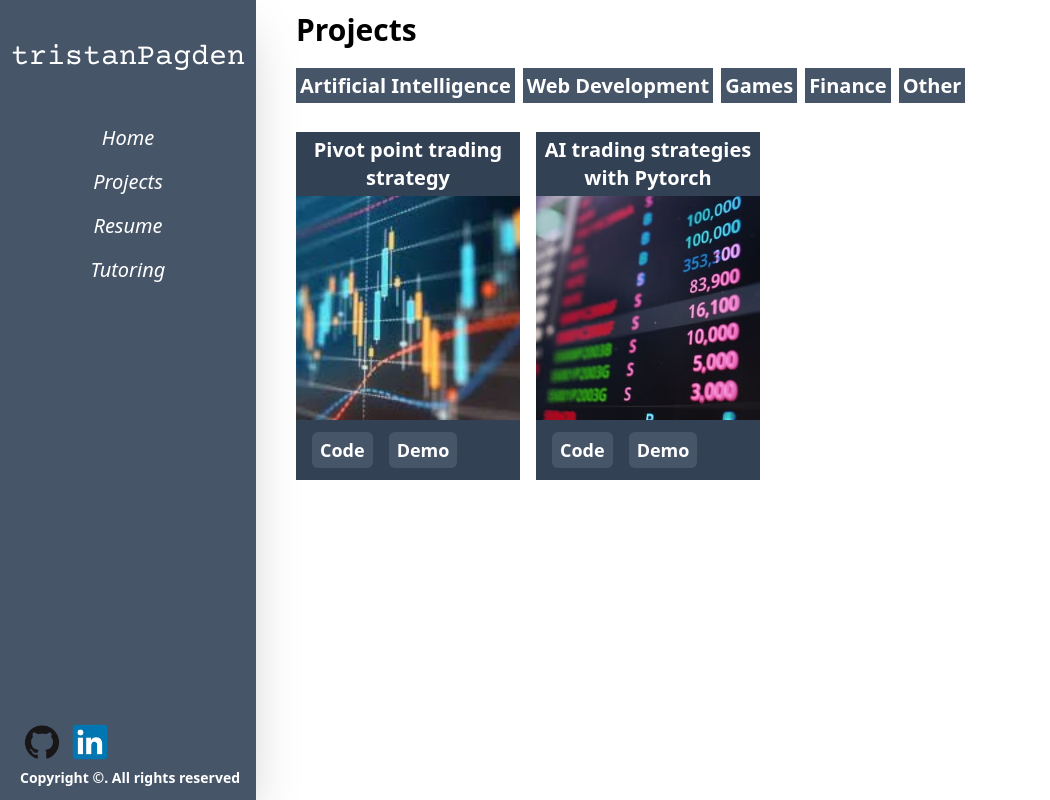
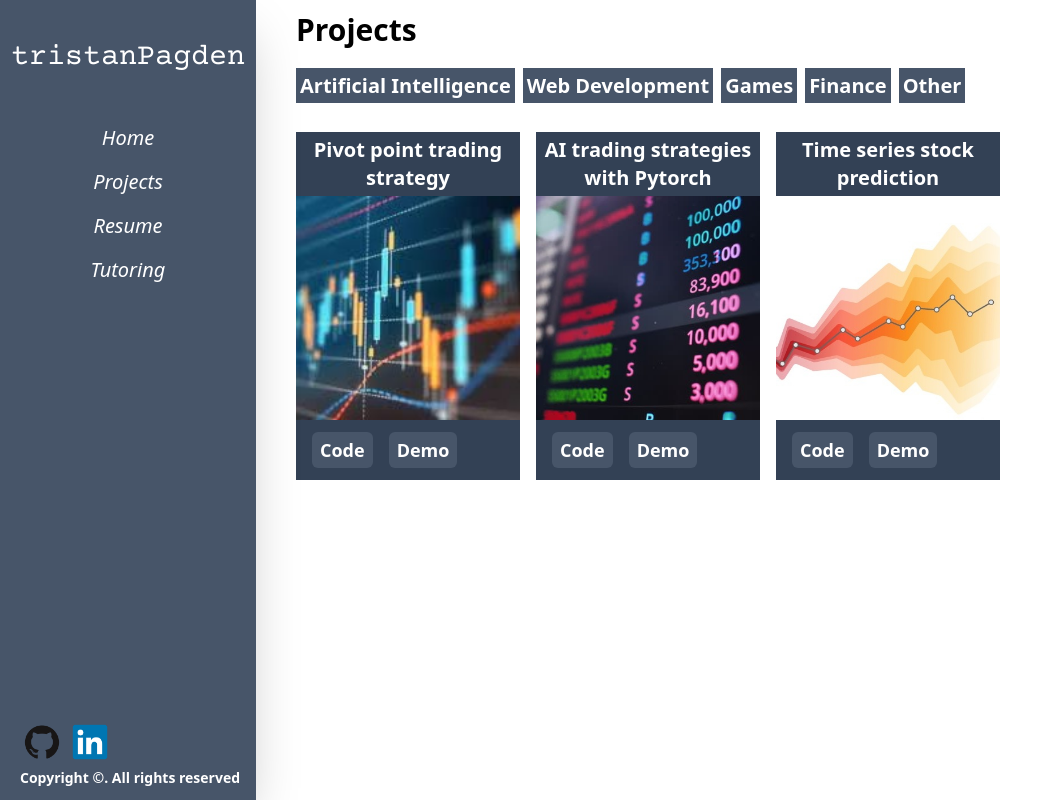
Before and after one commit to TristanPagden/personalwebsite, a Next.js app: page /projects/finance in a window 1280 px wide. Shown: the whole page, without its empty margins (0-1050 px from the left). Built offline with nearby package versions, Linux system fonts and the light colour scheme.

Commit message:
commit 4

```diff
--- a/src/app/projects/finance/page.js
+++ b/src/app/projects/finance/page.js
@@ -7,6 +7,7 @@ const finance = () => {
       <div className='w-full'>
         <Project props={{title: 'Pivot point trading strategy', codeLink: 'https://github.com/TristanPagden/alpaca-pivot-points', demoLink:'https://replit.com/@tristanpagden/alpaca-pivot-points', image: '/projects/finance/pivot_points.jpeg'}}></Project>
         <Project props={{title: 'AI trading strategies with Pytorch', codeLink: 'https://github.com/TristanPagden/aplaca-ai-strategies', demoLink:'https://replit.com/@tristanpagden/aplaca-ai-strategies', image: '/projects/finance/ai_alpaca.jpg'}}></Project>
+        <Project props={{title: 'Time series stock prediction', codeLink: 'https://github.com/TristanPagden/time-series-stock-prediction', demoLink:'https://replit.com/@tristanpagden/time-series-stock-prediction', image: '/projects/finance/time_series.jpg'}}></Project>
       </div>
     </div>
   )
```
Also changed, not shown: public/projects/finance/time_series.jpg (added).
